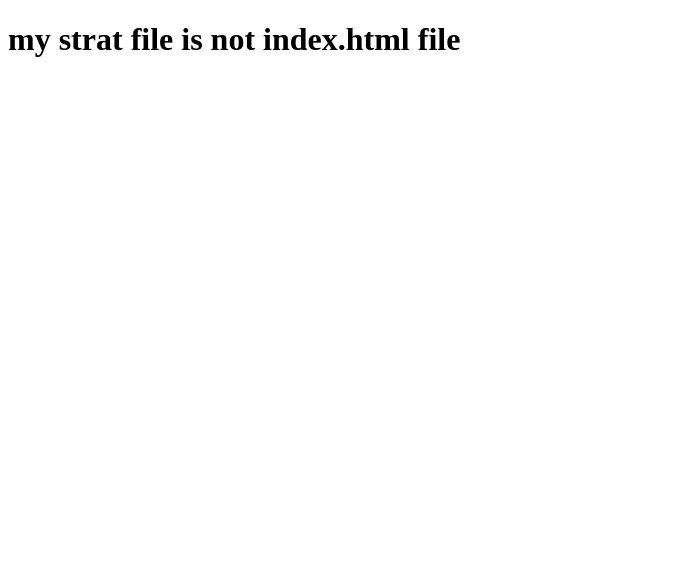
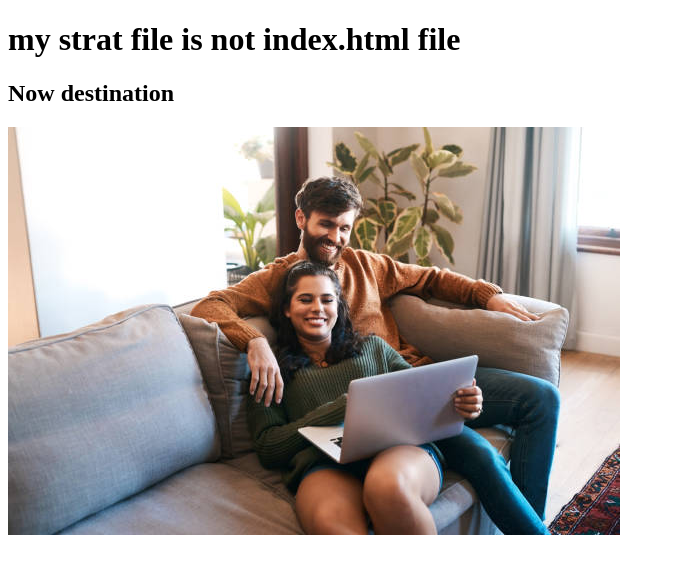
Before and after one commit to mstsabana/my-third-repo, a plain HTML site: page index.html in a window 1280 px wide. Shown: the whole page, without its empty margins (0-675 px from the left). Drawn offline with Linux system fonts and the light colour scheme.

```diff
--- a/index.html
+++ b/index.html
@@ -8,5 +8,12 @@
 </head>
 <body>
   <h1>my strat file is not index.html file</h1>
+  <h2>Now destination</h2>
+  <img src="istockphoto-1158338459-612x612.jpg" alt="">
+
+
+
+
+
 </body>
 </html>
```
Also changed, not shown: istockphoto-1158338459-612x612.jpg (added).
